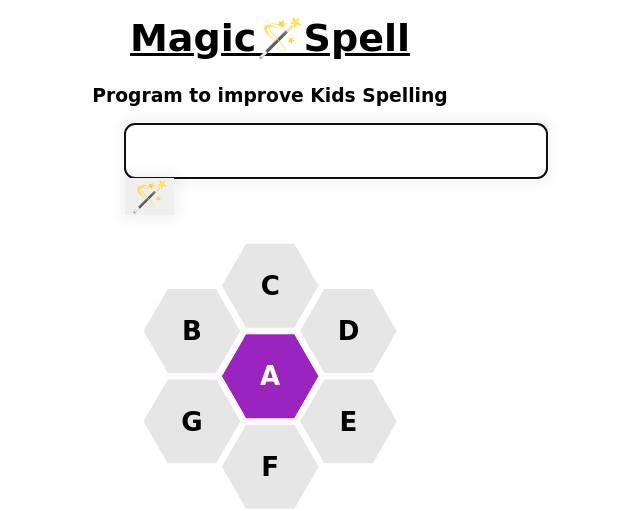
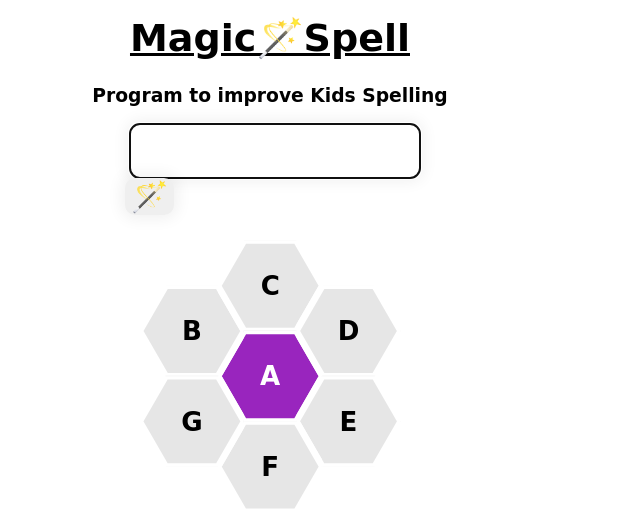
Before and after one commit to steambun/magicspell, a Flask app: page / in a window 1280 px wide. Shown: the top 511 px of the page, without its empty margins (370-1010 px from the left). Run offline with Flask 2, Linux system fonts and the light colour scheme.

Commit message:
Added with of guess input

```diff
--- a/static/css/main.css
+++ b/static/css/main.css
@@ -19,6 +19,7 @@
   border:0;
   box-shadow:0 0 15px 4px rgba(0,0,0,0.06);
   border-radius: 10px;
+  width: 9.000em;
 }
 
 .magicspell-guess-button{
@@ -26,6 +27,8 @@
   font-size: 1.875em;
   border: 0;
   box-shadow:0 0 15px 4px rgba(0,0,0,0.06);
+  border-radius: 10px;
+
 
 }
 
```
